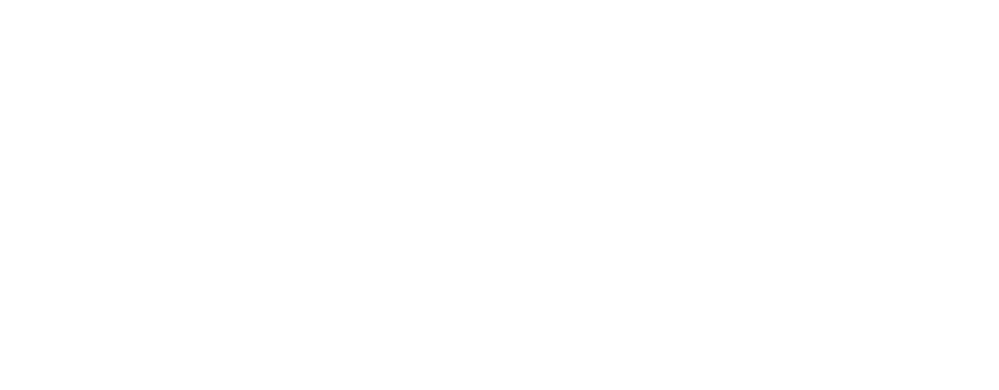
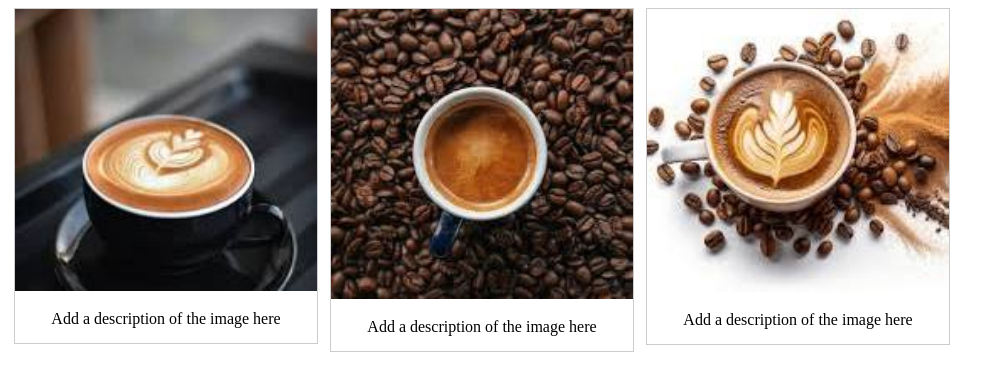
Before and after one commit to A-Audrius/Pratimai, a plain HTML site: page index.html in a window 1280 px wide. Shown: the whole page, without its empty margins (0-999 px from the left). Drawn offline with Linux system fonts and the light colour scheme.

Commit message:
Audrius first commit

```diff
--- a/index.html
+++ b/index.html
@@ -4,8 +4,45 @@
     <meta charset="UTF-8">
     <meta name="viewport" content="width=device-width, initial-scale=1.0">
     <title>Document</title>
+    <link rel="stylesheet" href="style.css">
 </head>
 <body>
 
+    <main>
+
+
+
+
+        <div class="responsive">
+            <div class="gallery">
+              <a target="_blank" href="img_5terre.jpg">
+                <img src="download1.jpg" alt="Cinque Terre" width="600" height="400">
+              </a>
+              <div class="desc">Add a description of the image here</div>
+            </div>
+          </div>
+
+
+          <div class="responsive">
+            <div class="gallery">
+              <a target="_blank" href="img_forest.jpg">
+                <img src="download2.jpg" alt="Forest" width="600" height="400">
+              </a>
+              <div class="desc">Add a description of the image here</div>
+            </div>
+          </div>
+
+          <div class="responsive">
+            <div class="gallery">
+              <a target="_blank" href="img_lights.jpg">
+                <img src="download3.jpg" alt="Northern Lights" width="600" height="400">
+              </a>
+              <div class="desc">Add a description of the image here</div>
+            </div>
+          </div>
+
+
+
+    </main>
 </body>
 </html>
--- /dev/null
+++ b/style.css
@@ -0,0 +1,35 @@
+
+
+  div.gallery {
+    border: 1px solid #ccc;
+  }
+
+  div.gallery:hover {
+    border: 1px solid #777;
+  }
+
+  div.gallery img {
+    width: 100%;
+    height: auto;
+  }
+
+  div.desc {
+    padding: 15px;
+    text-align: center;
+  }
+
+  * {
+    box-sizing: border-box;
+  }
+
+  .responsive {
+    padding: 0 6px;
+    float: left;
+    width: 24.99999%;
+  }
+
+  .clearfix:after {
+    content: "";
+    display: table;
+    clear: both;
+  }
```
Also changed, not shown: download1.jpg (added), download2.jpg (added), download3.jpg (added).
